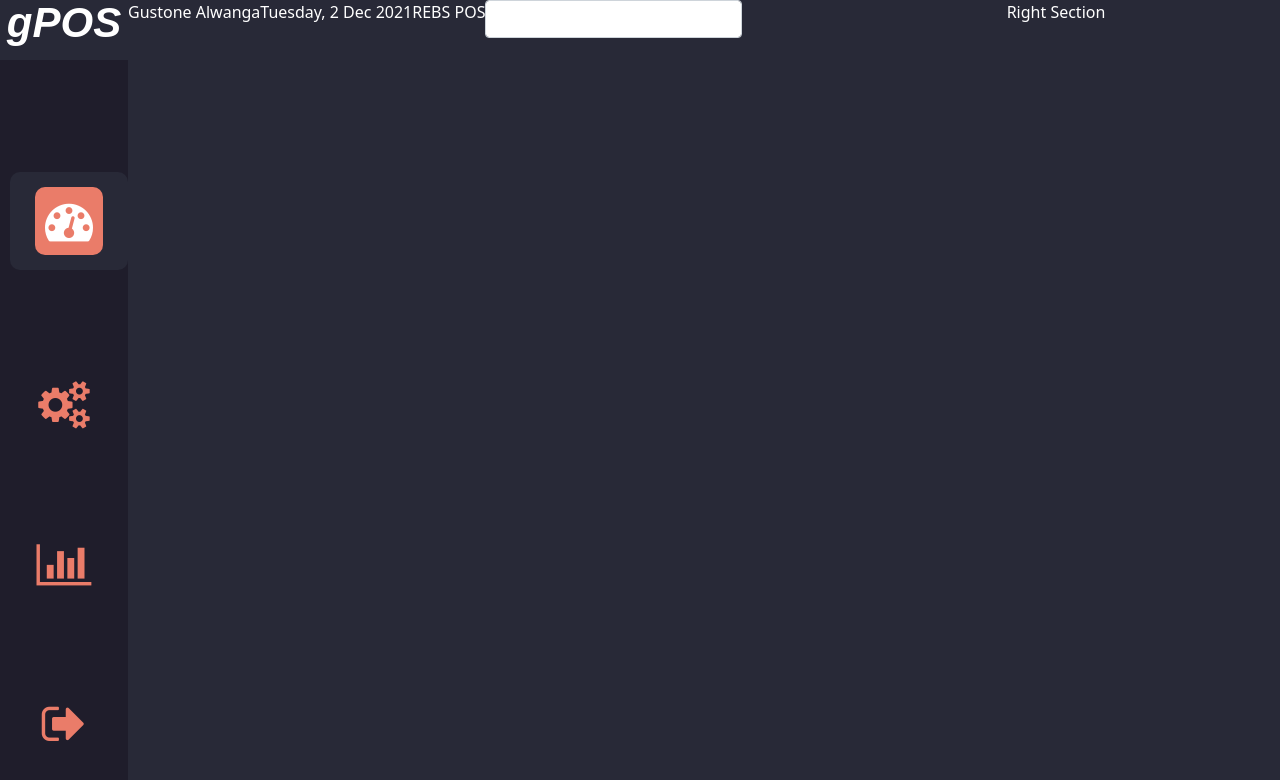
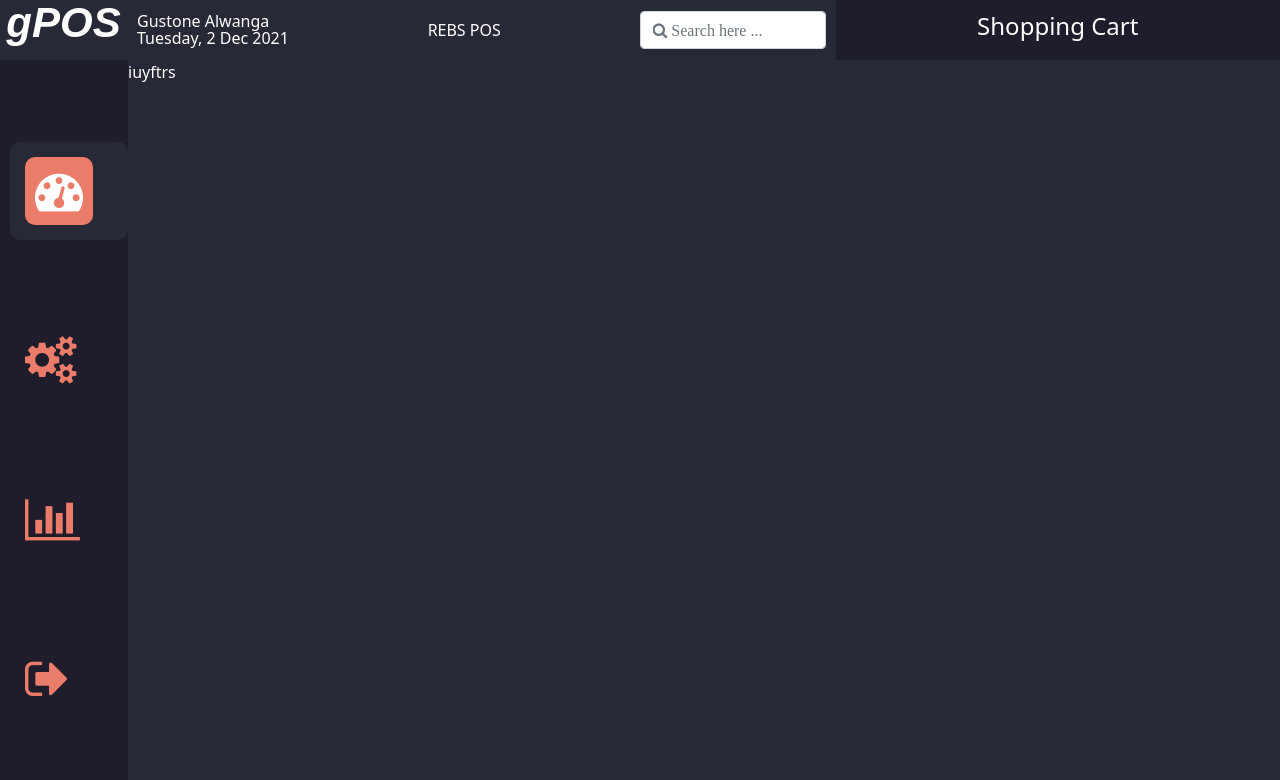
Before and after one commit to Guston-era/pos-react-redux, a React (Create React App) app: page / in a window 1280 px wide. Shown: the top 780 px of the page. Built offline with nearby package versions, Linux system fonts and the light colour scheme.

Commit message:
added rightbar

```diff
--- a/src/App.js
+++ b/src/App.js
@@ -6,7 +6,10 @@ function App() {
   return (
     <div className="App">
       <Header />
-      <SideBar />
+      <div className="flexed-content">
+        <SideBar />
+        <p style={{ color: "white" }}>iuyftrs</p>
+      </div>
     </div>
   );
 }
--- a/src/components/layout/Header.js
+++ b/src/components/layout/Header.js
@@ -8,17 +8,24 @@ const Header = () => {
       </div>
       <div className="header-main-area">
         <div className="header-user-info">
-          <span>Gustone Alwanga</span>
+          <p>Gustone Alwanga</p>
           <span>Tuesday, 2 Dec 2021</span>
         </div>
         <div className="header-client-info">
           <span>REBS POS</span>
         </div>
         <div className="header-search-bar">
-          <input type="text" className="form-control" />
+          <input
+            type="text"
+            className="form-control fa"
+            placeholder="&#xf002; Search here ..."
+          />
         </div>
       </div>
-      <div className="header-right-area">Right Section</div>
+
+      <div className="header-right-area">
+        <h4>Shopping Cart</h4>
+      </div>
     </div>
   );
 };
--- a/src/css/App.css
+++ b/src/css/App.css
@@ -1,41 +1,6 @@
-.App {
-  text-align: center;
-}
 body {
   background-color: #282937;
 }
-
-.App-logo {
-  height: 40vmin;
-  pointer-events: none;
+.flexed-content {
+  display: flex;
 }
-
-@media (prefers-reduced-motion: no-preference) {
-  .App-logo {
-    animation: App-logo-spin infinite 20s linear;
-  }
-}
-
-.App-header {
-  background-color: #282c34;
-  min-height: 100vh;
-  display: flex;
-  flex-direction: column;
-  align-items: center;
-  justify-content: center;
-  font-size: calc(10px + 2vmin);
-  color: white;
-}
-
-.App-link {
-  color: #61dafb;
-}
-
-@keyframes App-logo-spin {
-  from {
-    transform: rotate(0deg);
-  }
-  to {
-    transform: rotate(360deg);
-  }
-}
--- a/src/css/Layout.css
+++ b/src/css/Layout.css
@@ -6,7 +6,12 @@
   align-items: stretch;
   background-color: #1f1d2b;
   width: 10%;
-  min-height: 100vh;
+  height: calc(100vh - 60px);
+  /* flex-grow: 100vh; */
+}
+.inner-menu-item {
+  padding: 15px;
+  margin-left: 10px;
 }
 .inner-menu-item:hover {
   cursor: pointer;
@@ -35,6 +40,7 @@
 /* Header styles begin */
 .main-header {
   display: flex;
+
   flex: 1;
   background-color: #282937;
   color: #fff;
@@ -53,8 +59,21 @@
 .header-main-area {
   display: flex;
   flex-direction: row;
+  justify-content: space-between;
+  align-items: center;
   width: 55%;
+  padding-left: 10px;
+}
+.header-user-info {
+  line-height: 1px;
 }
 .header-right-area {
   width: 35%;
+  margin-left: 10px;
+  background-color: #1f1d2b;
+  display: flex;
+  flex-direction: column;
+  align-items: center;
+  justify-content: center;
+  /* height: 100vh; */
 }
```
